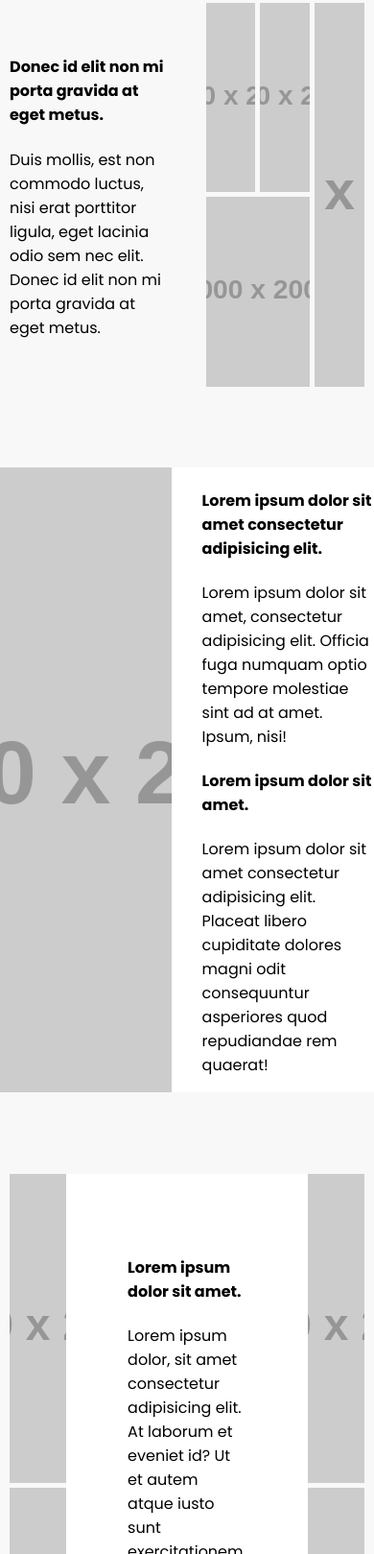
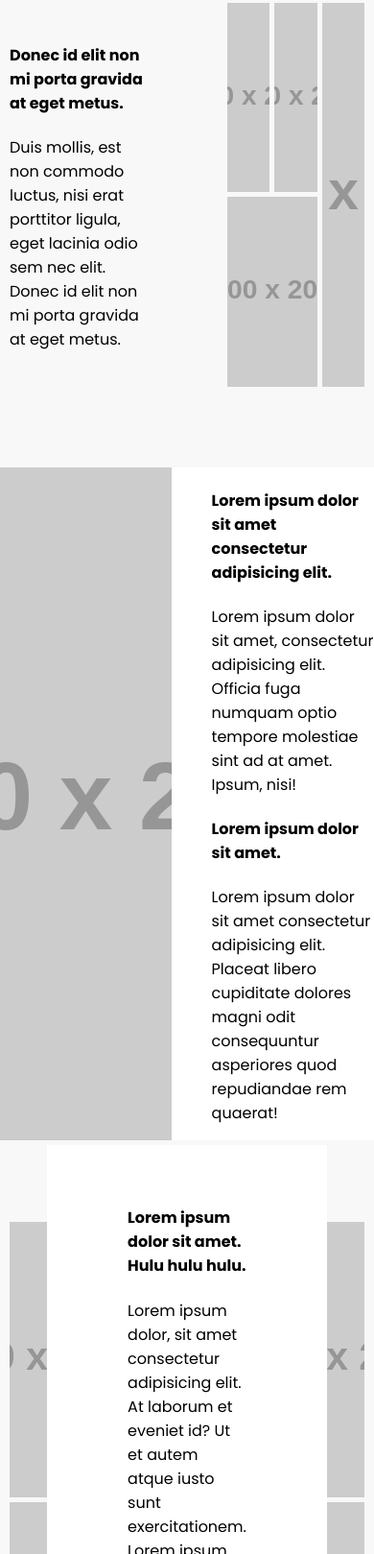
Before and after one commit to henningsover/html_css_uppg2, a plain HTML site: page index.html in a window 390 px wide. Shown: the part 4116-5735 px from the top of the page at 96% size. Drawn offline with Linux system fonts and the light colour scheme; placeholder pictures from the web are drawn by us.

Commit message:
added media querries to every section to fit mobile view

```diff
--- a/index.html
+++ b/index.html
@@ -124,7 +124,7 @@
           </div>
         </div>
       </section>
-      <section id="medium-images" class="main-section-grid">
+      <section id="medium-images" class="main-section">
         <article class="medium-images-article main-container">
           <div class="medium-images-article-text">
             <h4>Donec id elit non mi porta gravida at eget metus.</h4>
@@ -211,11 +211,12 @@
             </div>
           </div>
           <div class="bottom-images-text">
-            <h4>Lorem ipsum dolor sit amet.</h4>
+            <h4>Lorem ipsum dolor sit amet. Hulu hulu hulu.</h4>
             <p>
               Lorem ipsum dolor, sit amet consectetur adipisicing elit. At
               laborum et eveniet id? Ut et autem atque iusto sunt
-              exercitationem.
+              exercitationem. Lorem ipsum dolor, sit amet consectetur
+              adipisicing elit. adipisicing elit.
             </p>
           </div>
           <div class="images-right">
--- a/style.css
+++ b/style.css
@@ -2,18 +2,32 @@
   box-sizing: content-box;
 }
 
+h1 {
+  font-size: 2rem;
+}
+
+h2 {
+  font-size: 1.5rem;
+  margin: 0px;
+  margin-bottom: 1em;
+}
+
+h3 {
+  font-size: 1.2rem;
+}
+
+@media (min-width: 388px) {
   h1 {
     font-size: 3rem;
   }
 
   h2 {
     font-size: 2rem;
-  margin: 0px;
-  margin-bottom: 1em;
   }
 
   h3 {
     font-size: 1.5rem;
+  }
 }
 
 h1,
@@ -33,10 +47,12 @@ body {
   display: flex;
   align-items: center;
   padding: 10px;
+  flex-flow: column;
 }
 
 .top-header-logo {
   flex-grow: 1;
+  margin: 1em 0px;
 }
 
 .logo {
@@ -50,6 +66,15 @@ body {
   color: black;
   text-decoration: none;
   padding: 0 5px;
+}
+
+@media (min-width: 388px) {
+  .top-header {
+    flex-flow: row;
+  }
+  .top-header-logo {
+    margin: 0px;
+  }
 }
 
 main {
@@ -69,11 +94,13 @@ section:nth-of-type(odd) {
   flex-basis: 600px;
   align-items: center;
   justify-content: center;
+  flex-flow: column;
 }
 
 .main-header h1,
 .main-header p {
   margin: 0px;
+  padding: 5px;
 }
 
 .main-header-content {
@@ -84,14 +111,27 @@ section:nth-of-type(odd) {
   text-align: center;
 }
 
+@media (min-width: 388px) {
+  .main-header {
+    flex-flow: row;
+  }
+  .main-header h1,
+  .main-header p {
+    padding: 0px;
+  }
+}
+
+@media (min-width: 388px) {
   .main-section {
     display: flex;
     justify-content: center;
+  }
 }
 
 .main-container {
   max-width: 1200px;
   padding: 10vh 10px;
+  margin: auto;
 }
 
 .main-container h2 {
@@ -101,10 +141,7 @@ section:nth-of-type(odd) {
 .main-article {
   margin: 1rem auto;
   display: flex;
-}
-
-.main-article:nth-of-type(even) {
-  flex-flow: row-reverse;
+  flex-direction: column-reverse;
 }
 
 .main-article img,
@@ -118,13 +155,23 @@ section:nth-of-type(odd) {
   object-fit: cover;
 }
 
+@media (min-width: 388px) {
+  .main-article {
+    flex-direction: row;
+  }
+
+  .main-article:nth-of-type(even) {
+    flex-flow: row-reverse;
+  }
+}
+
 .article-text {
   text-align: center;
   align-self: center;
 }
 
 .small-images-container img {
-  flex-basis: 170px;
+  flex-basis: 100px;
   margin: 12px;
   object-fit: contain;
 }
@@ -140,17 +187,25 @@ section:nth-of-type(odd) {
   text-align: center;
 }
 
+@media (min-width: 388px) {
+  .small-images-container img {
+    flex-basis: 170px;
+  }
+}
+
+/* @media (min-width: 388px) {
   .main-section-grid {
     display: grid;
     justify-content: center;
   }
+} */
 
 .medium-images-article {
-  height: 400px;
+  /* height: 400px; */
   display: grid;
-  grid-template-rows: 1fr;
-  grid-template-columns: 1fr 1fr;
-  grid-gap: 10vw;
+  grid-template-rows: auto minmax(350px, 1fr);
+  grid-template-columns: 1fr;
+  /* grid-gap: 10vw; */
 }
 
 .medium-images-article-text {
@@ -162,7 +217,7 @@ section:nth-of-type(odd) {
   display: grid;
   grid-template-rows: 1fr 1fr;
   /* grid-template-columns: repeat(3, 1fr); */
-  grid-template-columns: 1fr 1fr 1fr;
+  grid-template-columns: 1fr 1fr;
   grid-gap: 5px;
 }
 
@@ -190,75 +245,161 @@ section:nth-of-type(odd) {
   grid-column: span 2;
 }
 
-.last-article-grid {
+.medium-images-article-images .image-wrapper:nth-child(3) {
+  display: none;
+}
+
+@media (min-width: 388px) {
+  .medium-images-article {
+    min-height: 400px;
+    grid-template-rows: 1fr;
+    grid-template-columns: 1fr 1fr;
+    grid-gap: 10vh;
+  }
+  .medium-images-article-images {
     display: grid;
+    grid-template-rows: 1fr 1fr;
+    grid-template-columns: 1fr 1fr 1fr;
+    grid-gap: 5px;
   }
+  .medium-images-article-images .image-wrapper:nth-child(3) {
+    display: block;
+  }
+}
+
+/* .last-article-grid {
+  display: grid;
+} */
 
 .last-article {
   display: grid;
-  grid-template-rows: 1fr;
-  grid-template-columns: 1fr 1fr;
+  grid-template-rows: 1fr 1fr;
+  grid-template-columns: 1fr;
   grid-gap: 8vw;
   min-height: 600px;
 }
 
-/* place-self: center center; */
-
 .last-article-text {
   align-self: center;
+  padding-left: 10px;
+  grid-row: 1;
+}
+
+@media (min-width: 388px) {
+  .last-article {
+    grid-template-rows: 1fr;
+    grid-template-columns: 1fr 1fr;
+  }
+  .last-article-text {
+    grid-column: 2;
     max-width: 40ch;
+  }
 }
 
 .bottom-images {
   display: grid;
-  height: 400px;
+  max-height: 600px;
+  grid-template-rows: 1fr 1fr 1fr;
+  grid-template-columns: 1fr 1fr;
+}
+
+.images-left {
+  display: grid;
+  grid-template-rows: 1fr;
+  grid-template-columns: repeat(2, 1fr);
+  grid-gap: 5px;
+  grid-auto-flow: row;
+  grid-row: 1;
+  grid-column: span 2;
+}
+
+.images-left .image-wrapper:first-child,
+.images-left .image-wrapper:nth-of-type(4) {
+  display: none;
+}
+
+.bottom-images-text {
+  justify-self: center;
+  align-self: center;
+  margin: -4.5em;
+  padding: 4vh;
+  z-index: 1;
+  background: white;
+  grid-row: 2;
+  grid-column: span 2;
+  max-width: 24ch;
+}
+
+.images-right {
+  display: grid;
+  grid-template-rows: 1fr;
+  grid-template-columns: repeat(2, 1fr);
+  grid-gap: 5px;
+  grid-auto-flow: row;
+  grid-row: 3;
+  grid-column: span 2;
+}
+
+.images-right .image-wrapper:nth-of-type(2),
+.images-right .image-wrapper:nth-of-type(3) {
+  display: none;
+}
+
+@media (min-width: 388px) {
+  .bottom-images {
+    display: grid;
+    min-height: 400px;
     grid-template-rows: 1fr;
     grid-template-columns: 1fr 1fr 1fr;
   }
 
   .images-left {
-  display: grid;
-  /* grid-row: 2 / 6;
-  grid-column: 2 / 3; */
+    /* display: grid; */
     grid-template-rows: repeat(3, 1fr);
     grid-template-columns: repeat(2, 1fr);
-  grid-gap: 5px;
+    /* grid-gap: 5px; */
     grid-auto-flow: column;
+    grid-row: 1;
+    grid-column: 1;
   }
 
-.images-left .image-wrapper:first-child {
-  grid-row: span 2;
-}
-
+  .images-left .image-wrapper:first-child,
   .images-left .image-wrapper:nth-of-type(4) {
+    display: block;
     grid-row: span 2;
   }
 
   .bottom-images-text {
     justify-self: center;
     align-self: center;
-  margin: 0px -4em;
-  padding: 4em;
+    margin: -5em;
+    padding: 5vh 10vh;
     z-index: 1;
     background: white;
+    grid-row: 1;
+    grid-column: 2;
+    max-width: 50ch;
   }
 
   .images-right {
     display: grid;
-  /* grid-row: 2 / 6;
-  grid-column: 4 / 5; */
     grid-template-rows: repeat(3, 1fr);
     grid-template-columns: repeat(2, 1fr);
     grid-gap: 5px;
     grid-auto-flow: column;
+    grid-row: 1;
+    grid-column: 3;
   }
 
   .images-right .image-wrapper:nth-of-type(2) {
+    display: block;
     grid-row: span 2;
   }
 
   .images-right .image-wrapper:nth-of-type(3) {
+    display: block;
     grid-row: span 2;
+  }
 }
 
 .footer {
@@ -266,8 +407,7 @@ section:nth-of-type(odd) {
   flex-flow: column;
   justify-content: space-evenly;
   align-items: center;
-  flex-basis: 300px;
-  height: 300px;
+  min-height: 200px;
   text-align: center;
   background: #bdbdbd;
 }
```
Lines whose indentation alone changed are shown as unchanged.
